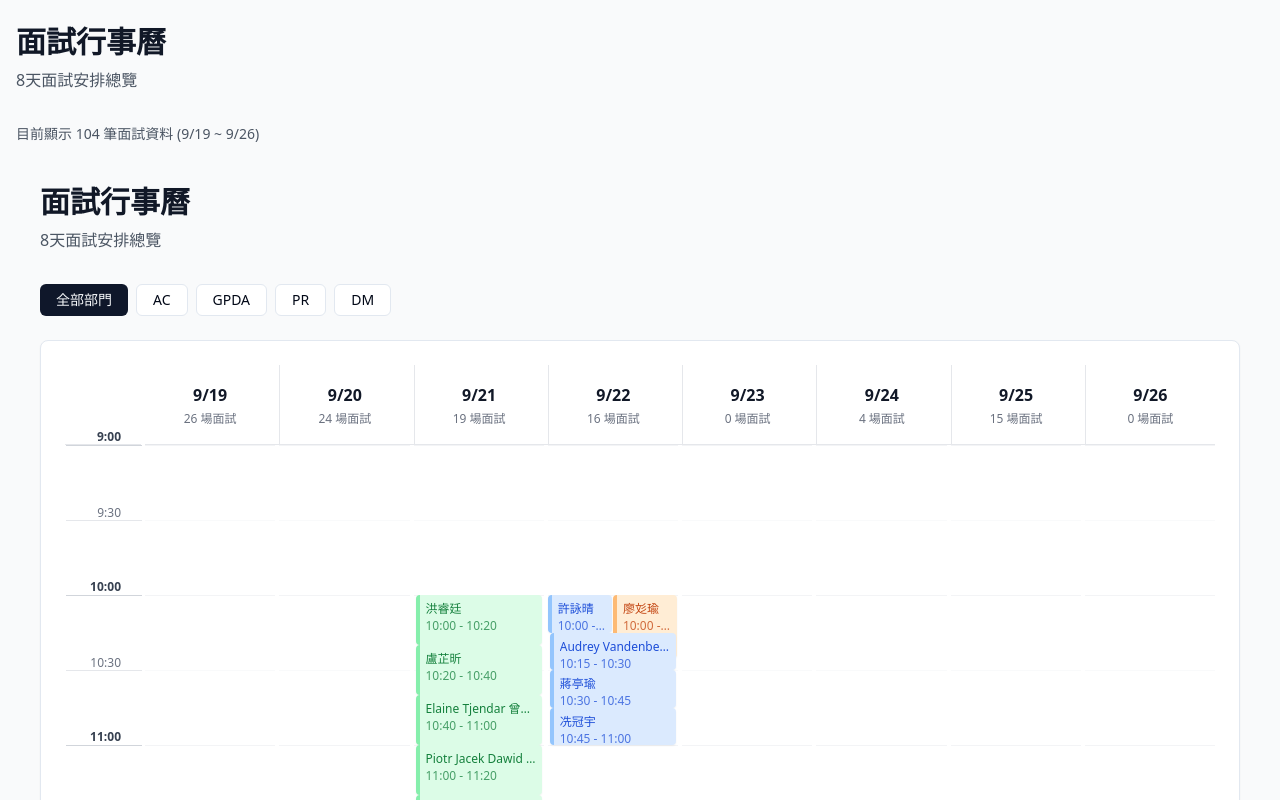
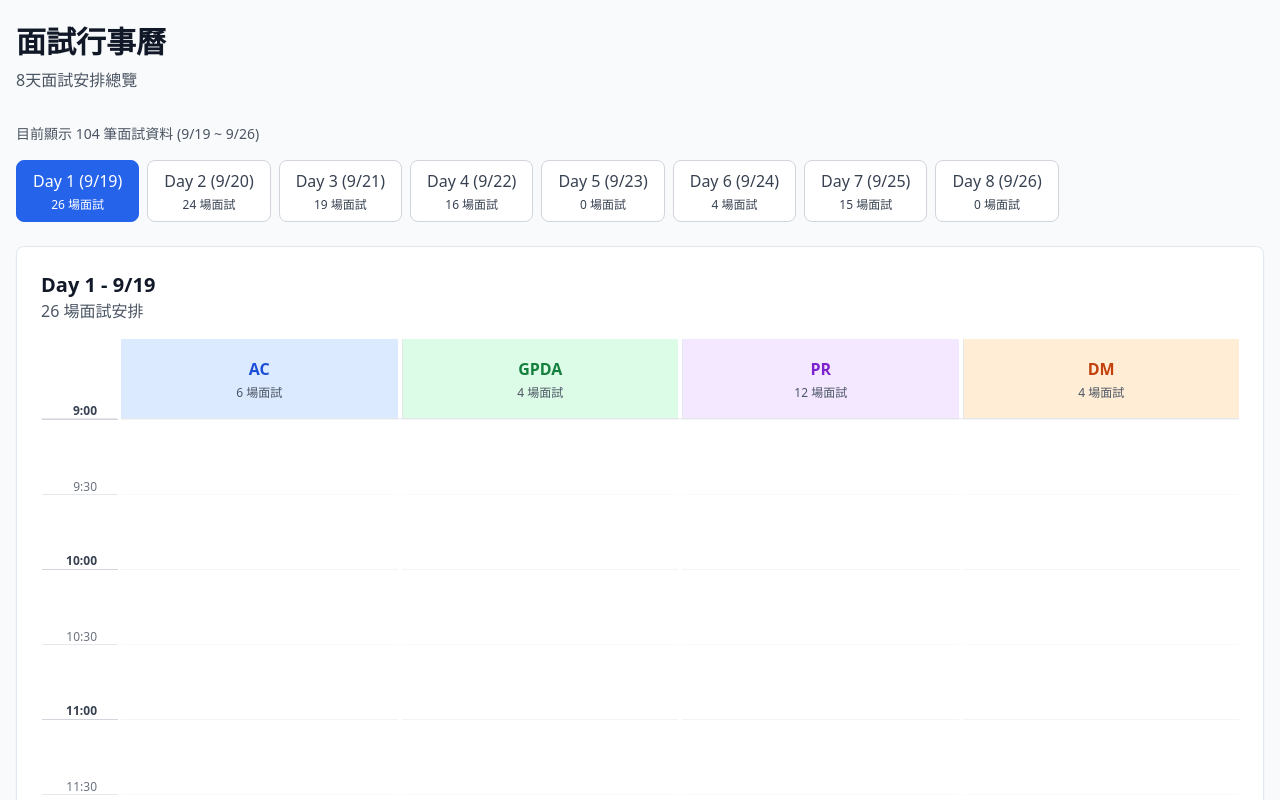
Before and after one commit to ryukyucoding/interview-calendar-compass, a React (Vite) app: page / in a window 1280 px wide. Shown: the top 800 px of the page. Built offline with nearby package versions, Linux system fonts and the light colour scheme.

Commit message:
Reverted to commit fda4dd3bee8828a41e1f71830339499ad6d47b34

```diff
--- a/src/components/InterviewCalendar.tsx
+++ b/src/components/InterviewCalendar.tsx
@@ -3,7 +3,6 @@ import React, { useState, useMemo } from 'react';
 import { Interview, DepartmentColor } from '../types/interview';
 import InterviewCard from './InterviewCard';
 import TimeAxis from './TimeAxis';
-import DepartmentFilter from './DepartmentFilter';
 import { Card } from '@/components/ui/card';
 
 interface InterviewCalendarProps {
@@ -12,16 +11,15 @@ interface InterviewCalendarProps {
 }
 
 const InterviewCalendar: React.FC<InterviewCalendarProps> = ({ interviews, departmentColors }) => {
-  const [selectedDepartment, setSelectedDepartment] = useState<string | null>(null);
+  const [selectedDay, setSelectedDay] = useState<number>(1);
 
   const departments = useMemo(() => {
     return [...new Set(interviews.map(interview => interview.Department))];
   }, [interviews]);
 
-  const filteredInterviews = useMemo(() => {
-    if (!selectedDepartment) return interviews;
-    return interviews.filter(interview => interview.Department === selectedDepartment);
-  }, [interviews, selectedDepartment]);
+  const currentDayInterviews = useMemo(() => {
+    return interviews.filter(interview => interview.Date_K === selectedDay);
+  }, [interviews, selectedDay]);
   const getDepartmentColor = (department: string): DepartmentColor => {
     return departmentColors.find(d => d.name === department) || departmentColors[0];
   };
@@ -47,24 +45,29 @@ const InterviewCalendar: React.FC<InterviewCalendarProps> = ({ interviews, depar
     const durationMinutes = endTotalMinutes - startTotalMinutes;
     return (durationMinutes / 60) * 150; // 150px per hour
   };
-
   // Helper function to detect overlapping interviews and assign columns
   const getInterviewLayout = (interviews: Interview[]) => {
     const layout: { [key: string]: { column: number; totalColumns: number } } = {};
 
-    // Group interviews by time slot to detect overlaps
-    const timeSlots: { [key: string]: Interview[] } = {};
+    // Group interviews by department and time slot to detect overlaps within department
+    const departmentTimeSlots: { [key: string]: { [key: string]: Interview[] } } = {};
 
     interviews.forEach(interview => {
-      const key = `${interview.Date_K}-${interview.Start_Time}`;
-      if (!timeSlots[key]) {
-        timeSlots[key] = [];
+      const dept = interview.Department;
+      const timeKey = `${interview.Start_Time}`;
+
+      if (!departmentTimeSlots[dept]) {
+        departmentTimeSlots[dept] = {};
       }
-      timeSlots[key].push(interview);
+      if (!departmentTimeSlots[dept][timeKey]) {
+        departmentTimeSlots[dept][timeKey] = [];
+      }
+      departmentTimeSlots[dept][timeKey].push(interview);
     });
 
-    // Assign columns for overlapping interviews
-    Object.values(timeSlots).forEach(slotInterviews => {
+    // Assign columns for overlapping interviews within each department
+    Object.values(departmentTimeSlots).forEach(deptSlots => {
+      Object.values(deptSlots).forEach(slotInterviews => {
         const totalColumns = slotInterviews.length;
         slotInterviews.forEach((interview, index) => {
           const key = `${interview.Applicant_ID}-${interview.Department}-${interview.Date_K}`;
@@ -74,61 +77,89 @@ const InterviewCalendar: React.FC<InterviewCalendarProps> = ({ interviews, depar
           };
         });
       });
+    });
 
     return layout;
   };
 
-  const interviewLayout = getInterviewLayout(filteredInterviews);
+  const interviewLayout = getInterviewLayout(currentDayInterviews);
 
-  const days = Array.from({ length: 8 }, (_, i) => i + 1);
+  const days = Array.from({ length: 8 }, (_, i) => i + 1);  return (
+    <div className="w-full max-w-7xl mx-auto">
+      {/* Day Navigation */}
+      <div className="mb-6">
+        <div className="flex flex-wrap gap-2">
+          {days.map(day => {
+            const dayInterviews = interviews.filter(interview => interview.Date_K === day);
 
             return (
-    <div className="w-full max-w-7xl mx-auto p-6">
-      <div className="mb-8">
-        <h1 className="text-3xl font-bold text-gray-900 mb-2">面試行事曆</h1>
-        <p className="text-gray-600">8天面試安排總覽</p>
+              <button
+                key={day}
+                onClick={() => setSelectedDay(day)}
+                className={`px-4 py-2 rounded-lg border transition-colors ${
+                  selectedDay === day
+                    ? 'bg-blue-600 text-white border-blue-600'
+                    : 'bg-white text-gray-700 border-gray-300 hover:bg-gray-50'
+                }`}
+              >
+                Day {day} ({getActualDate(day)})
+                <div className="text-xs mt-1">
+                  {dayInterviews.length} 場面試
+                </div>
+              </button>
+            );
+          })}
+        </div>
       </div>
 
-      <DepartmentFilter
-        departments={departments}
-        selectedDepartment={selectedDepartment}
-        onDepartmentChange={setSelectedDepartment}
-        departmentColors={departmentColors}
-      />      <Card className="p-6">        <div className="flex">
-          {/* 時間軸區域 - 調整位置消除間隙 */}
+      <Card className="p-6">
+        <div className="mb-4">
+          <h2 className="text-xl font-semibold text-gray-900">
+            Day {selectedDay} - {getActualDate(selectedDay)}
+          </h2>
+          <p className="text-gray-600">
+            {currentDayInterviews.length} 場面試安排
+          </p>
+        </div>
+
+        <div className="flex">
+          {/* 時間軸區域 */}
           <div className="flex-shrink-0 w-20 pr-1">
-            {/* 與日程標題對齊的空白區域 */}
+            {/* 與部門標題對齊的空白區域 */}
             <div className="h-20 border-b border-gray-200"></div>
             <TimeAxis />
           </div>
 
-          {/* 日程區域 */}
+          {/* 部門欄位區域 */}
           <div className="flex-1">
-            {/* 日程標題行 */}
-            <div className="grid grid-cols-8 gap-1 h-20 border-b border-gray-200">
-              {days.map(day => {
-                const dayInterviews = filteredInterviews.filter(interview => interview.Date_K === day);
+            {/* 部門標題行 */}
+            <div className="grid grid-cols-4 gap-1 h-20 border-b border-gray-200">
+              {departments.map(dept => {
+                const deptInterviews = currentDayInterviews.filter(interview => interview.Department === dept);
+                const deptColor = getDepartmentColor(dept);
 
-                return (                  <div key={day} className="flex flex-col justify-center items-center bg-white border-l border-gray-200 first:border-l-0">
-                    <h3 className="font-semibold text-gray-900">
-                      {getActualDate(day)}
+                return (
+                  <div key={dept} className={`flex flex-col justify-center items-center border-l border-gray-200 first:border-l-0 ${deptColor.bgColor}`}>
+                    <h3 className={`font-semibold ${deptColor.color}`}>
+                      {dept}
                     </h3>
-                    <div className="text-xs text-gray-500 mt-1">
-                      {dayInterviews.length} 場面試
+                    <div className="text-xs text-gray-600 mt-1">
+                      {deptInterviews.length} 場面試
                     </div>
                   </div>
                 );
               })}
             </div>
 
-            {/* 日程內容區域 */}
+            {/* 面試內容區域 */}
             <div className="relative">
-              <div className="grid grid-cols-8 gap-1">
-                {days.map(day => {
-                  const dayInterviews = filteredInterviews.filter(interview => interview.Date_K === day);
+              <div className="grid grid-cols-4 gap-1">
+                {departments.map(dept => {
+                  const deptInterviews = currentDayInterviews.filter(interview => interview.Department === dept);
 
                   return (
-                    <div key={day} className="relative">                      <div className="relative min-h-[1800px] border-l border-gray-200 first:border-l-0">
+                    <div key={dept} className="relative">
+                      <div className="relative min-h-[1800px] border-l border-gray-200 first:border-l-0">
                         {/* Hour grid lines - 從9:00到21:00 (13小時) */}
                         {Array.from({ length: 13 }).map((_, i) => (
                           <div key={i} className="absolute w-full border-b border-gray-100" style={{ top: i * 150 }} />
@@ -138,16 +169,18 @@ const InterviewCalendar: React.FC<InterviewCalendarProps> = ({ interviews, depar
                         {Array.from({ length: 12 }).map((_, i) => (
                           <div key={`half-${i}`} className="absolute w-full border-b border-gray-50" style={{ top: i * 150 + 75 }} />
                         ))}
+
                         {/* Interview cards */}
-                        {dayInterviews.map(interview => {
+                        {deptInterviews.map(interview => {
                           const departmentColor = getDepartmentColor(interview.Department);
                           const top = getTimePosition(interview.Start_Time);
                           const height = getInterviewHeight(interview.Start_Time, interview.End_Time);
 
-                          // Get layout information for column splitting
+                          // Get layout information for column splitting within department
                           const layoutKey = `${interview.Applicant_ID}-${interview.Department}-${interview.Date_K}`;
                           const layout = interviewLayout[layoutKey] || { column: 0, totalColumns: 1 };
-                            // Calculate position and width based on columns
+
+                          // Calculate position and width based on columns within the department column
                           const columnWidth = layout.totalColumns > 1 ? `${(100 / layout.totalColumns) - 1}%` : 'calc(100% - 4px)';
                           const leftOffset = layout.totalColumns > 1 ? `${(layout.column * 100) / layout.totalColumns}%` : '2px';
 
--- a/src/components/TimeAxis.tsx
+++ b/src/components/TimeAxis.tsx
@@ -26,7 +26,7 @@ const TimeAxis: React.FC = () => {
 
       {/* 最後一個時間點 (21:00) */}
       <div className="absolute w-full" style={{ top: 12 * 150 }}>
-        <div className="absolute -left-2 -top-3 text-xs text-gray-700 font-semibold w-16 text-right">
+        <div className="absolute -left-2 -top-4 text-xs text-gray-700 font-semibold w-16 text-right">
           21:00
         </div>
         <div className="absolute top-0 w-full h-px bg-gray-300" style={{ right: '-1px' }}></div>
```
Lines whose indentation alone changed are shown as unchanged.
